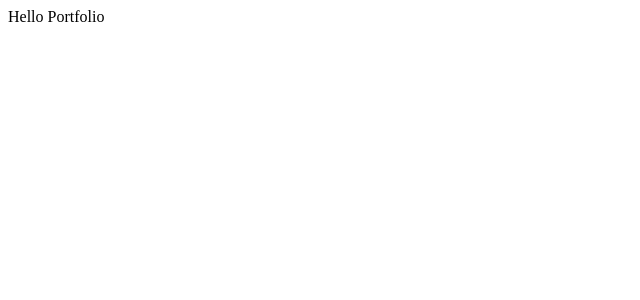
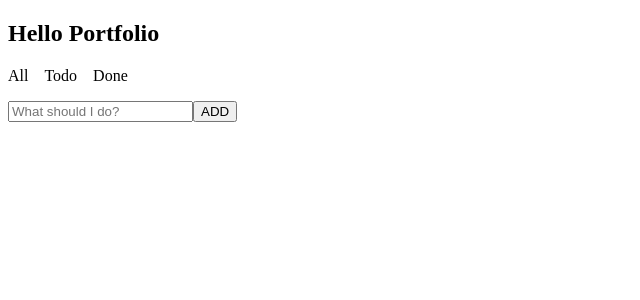
Before and after one commit to kyukim42seoul/WhoAmI-Portfolio, a React (Vite) app: page / in a window 1280 px wide. Shown: the top 300 px of the page, without its empty margins (0-640 px from the left). Built offline with nearby package versions, Linux system fonts and the light colour scheme.

Commit message:
Adding TodoList

```diff
--- a/src/App.tsx
+++ b/src/App.tsx
@@ -1,5 +1,12 @@
+import TodoList from "./TodoList";
+
 const App = () => {
-  return <div>Hello Portfolio</div>;
+  return (
+    <div>
+      <h2>Hello Portfolio</h2>
+      <TodoList />
+    </div>
+  );
 };
 
 export default App;
--- /dev/null
+++ b/src/FilteredList.tsx
@@ -0,0 +1,34 @@
+import Item from "./Item";
+
+const FilteredList = ({ items, filter, setTodos }) => {
+  console.log(items);
+  const filterItems = (items, filter) => {
+    if (filter === "All") {
+      return items;
+    } else if (filter === "Todo") {
+      return items.filter((item) => item.checked === false);
+    } else {
+      return items.filter((item) => item.checked === true);
+    }
+  };
+
+  const filteredItems = filterItems(items, filter);
+
+  return (
+    <div>
+      <ul>
+        {filteredItems.map((item, index) => (
+          <Item
+            key={index}
+            id={item.id}
+            checked={item.checked}
+            text={item.text}
+            setTodos={setTodos}
+          />
+        ))}
+      </ul>
+    </div>
+  );
+};
+
+export default FilteredList;
--- /dev/null
+++ b/src/Item.module.css
@@ -0,0 +1,8 @@
+ul {
+  padding: 0;
+  list-style-type: none;
+}
+
+.done {
+  text-decoration: line-through;
+}
--- /dev/null
+++ b/src/Item.tsx
@@ -0,0 +1,17 @@
+import styles from "./Item.module.css";
+
+const Item = ({ checked, text, setChecked }) => {
+  console.log("text: ", text);
+  return (
+    <li className={checked ? styles.done : ""}>
+      <input
+        type="checkbox"
+        checked={checked}
+        onChange={() => setChecked((prev) => !prev)}
+      />
+      {text}
+    </li>
+  );
+};
+
+export default Item;
--- /dev/null
+++ b/src/Navigation.module.css
@@ -0,0 +1,3 @@
+.nav-link:hover {
+  border-bottom: 1px solid black;
+}
--- /dev/null
+++ b/src/Navigation.tsx
@@ -0,0 +1,26 @@
+import styles from "./Navigation.module.css";
+
+const Navigation = ({ setFilter }) => {
+  return (
+    <div className="nav-container">
+      <nav style={{ marginBottom: "8px" }}>
+        <ul style={{ display: "flex", gap: "16px" }}>
+          <li className={styles["nav-link"]} onClick={() => setFilter("All")}>
+            <a>All</a>
+          </li>
+          <li className={styles["nav-link"]} onClick={() => setFilter("Todo")}>
+            <a>Todo</a>
+          </li>
+          <li
+            className={styles["nav-link"]}
+            onClick={() => setFilter("Complete")}
+          >
+            <a>Done</a>
+          </li>
+        </ul>
+      </nav>
+    </div>
+  );
+};
+
+export default Navigation;
--- /dev/null
+++ b/src/TodoList.tsx
@@ -0,0 +1,43 @@
+import { useState } from "react";
+import styles from "./TodoList.module.css";
+
+import Navigation from "./Navigation";
+import FilteredList from "./FilteredList";
+
+const TodoList = () => {
+  const [Todos, setTodos] = useState([{}]);
+  const [filter, setFilter] = useState(["All", "Todo", "Done"]);
+  const [inputText, setInputText] = useState("");
+
+  const handleSubmit = (e) => {
+    e.preventDefault();
+    const newId = Math.random();
+    const newTodo = { id: newId, text: inputText, checked: false };
+    setTodos((prev) => {
+      const newTodos = [...prev, newTodo];
+      return newTodos;
+    });
+    setInputText("");
+  };
+
+  return (
+    <div>
+      <Navigation setFilter={setFilter} />
+      <FilteredList items={Todos} filter={filter} setTodos={setTodos} />
+      <div className="add-container">
+        <form onSubmit={handleSubmit}>
+          <input
+            value={inputText}
+            onChange={(e) => {
+              setInputText(e.target.value);
+            }}
+            placeholder="What should I do?"
+          />
+          <button onClick={() => {}}>ADD</button>
+        </form>
+      </div>
+    </div>
+  );
+};
+
+export default TodoList;
```
Also changed, not shown: src/TodoList.module.css (added), 1 other file (tests, documents, lock files or other folders).
